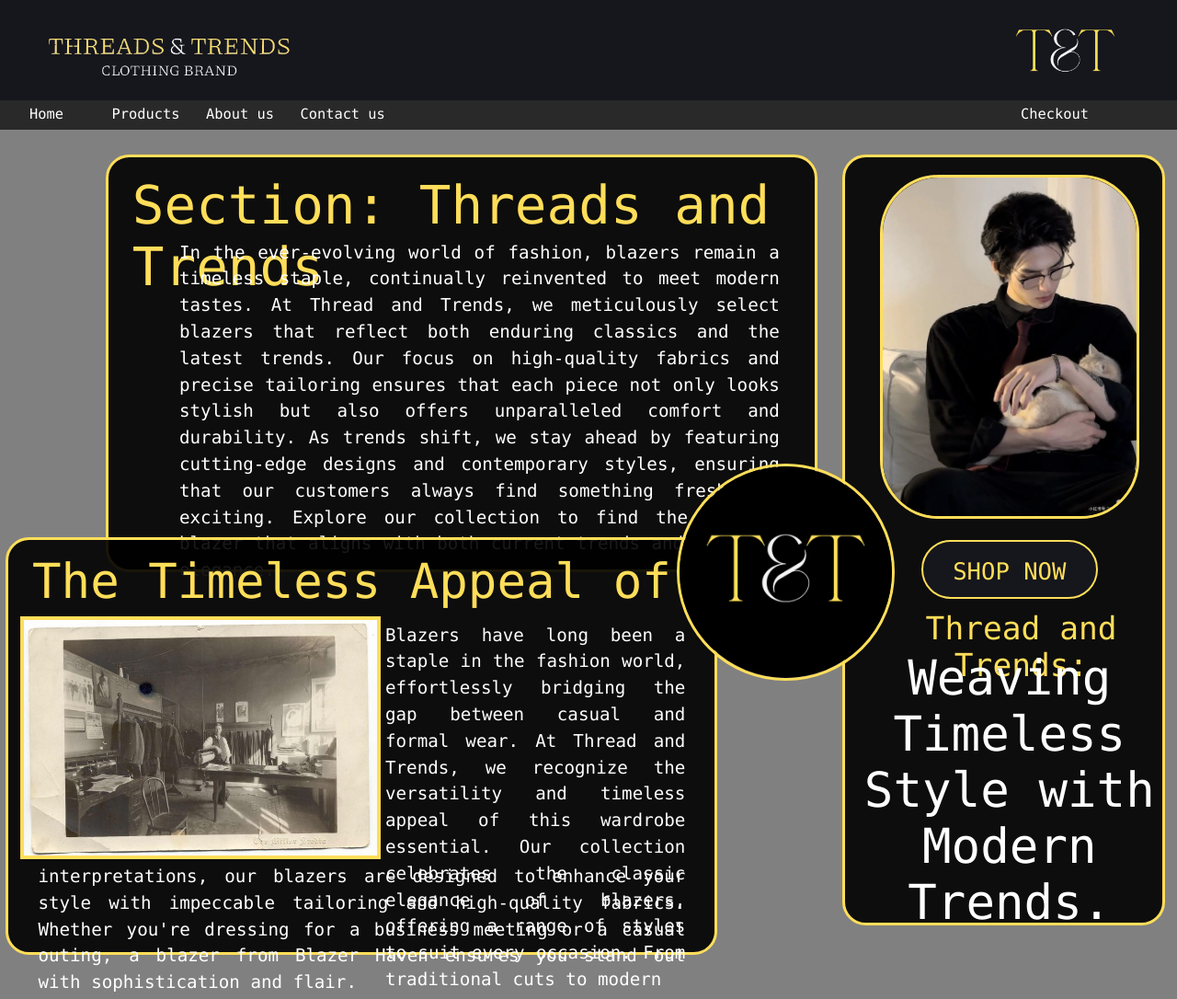
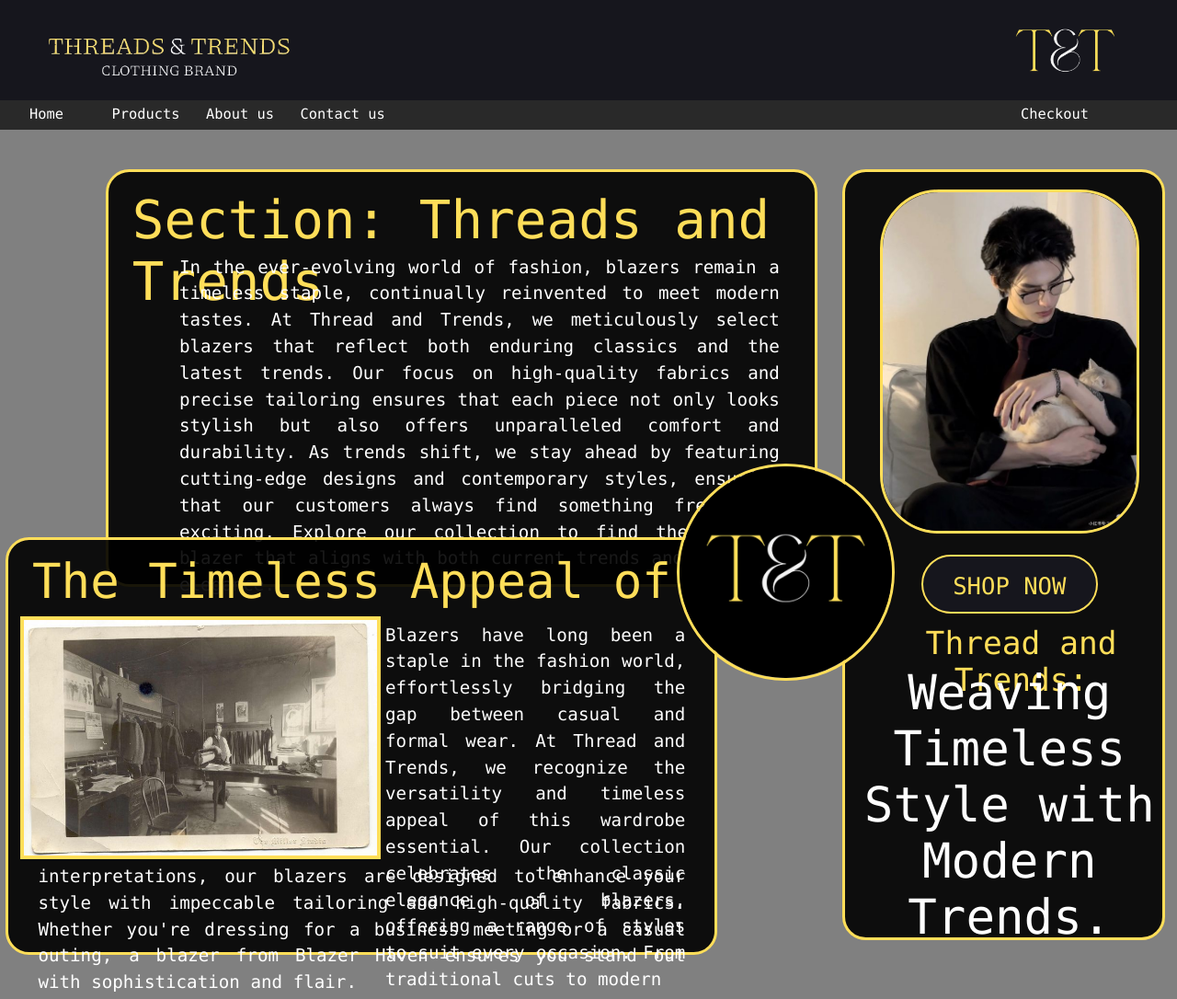
Before and after one commit to JeraldMedinaa/MedinaThreadnTrends, a plain HTML site: page home.html in a window 1280 px wide. Shown: the top 1086 px of the page at 92% size. Drawn offline with Linux system fonts and the light colour scheme.

Commit message:
Update style.css

```diff
--- a/style.css
+++ b/style.css
@@ -363,7 +363,7 @@ html, body {
     border-radius: 2vw;
     width: 60vw;
     height: 35vw;
-    top: 21%;
+    top: 23%;
     left: 9vw;
     position: absolute;
 }
@@ -529,7 +529,7 @@ html, body {
     border-radius: 2vw;
     width: 27vw;
     height: 65vw;
-    top: 21%;
+    top: 23%;
     right: 1vw;
     position: absolute;
 }
@@ -695,7 +695,7 @@ html, body {
   position: absolute;
   top: 335%;
   left: 2vw;
-  right: 70%;
+  right: 70vw;
   font-size: 2vw;
   color: black;
   font-family: Monaco;
```
